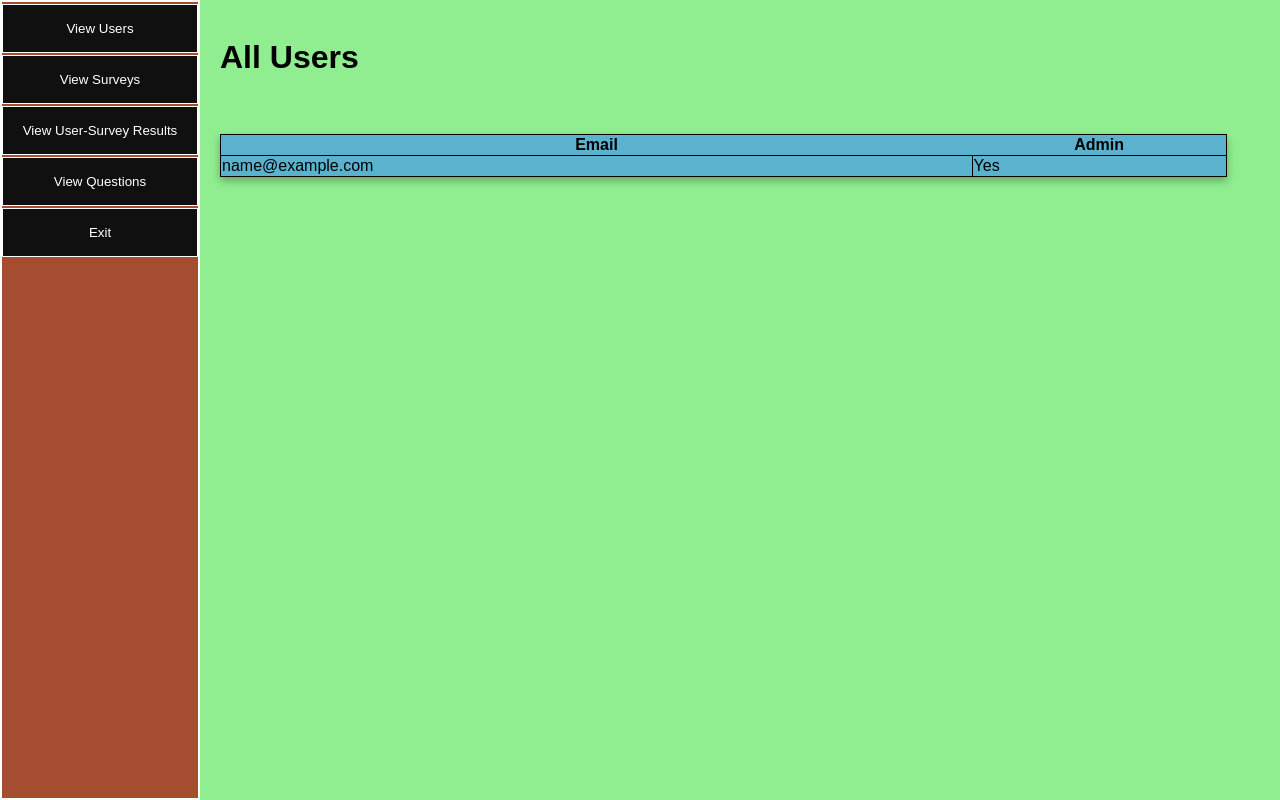
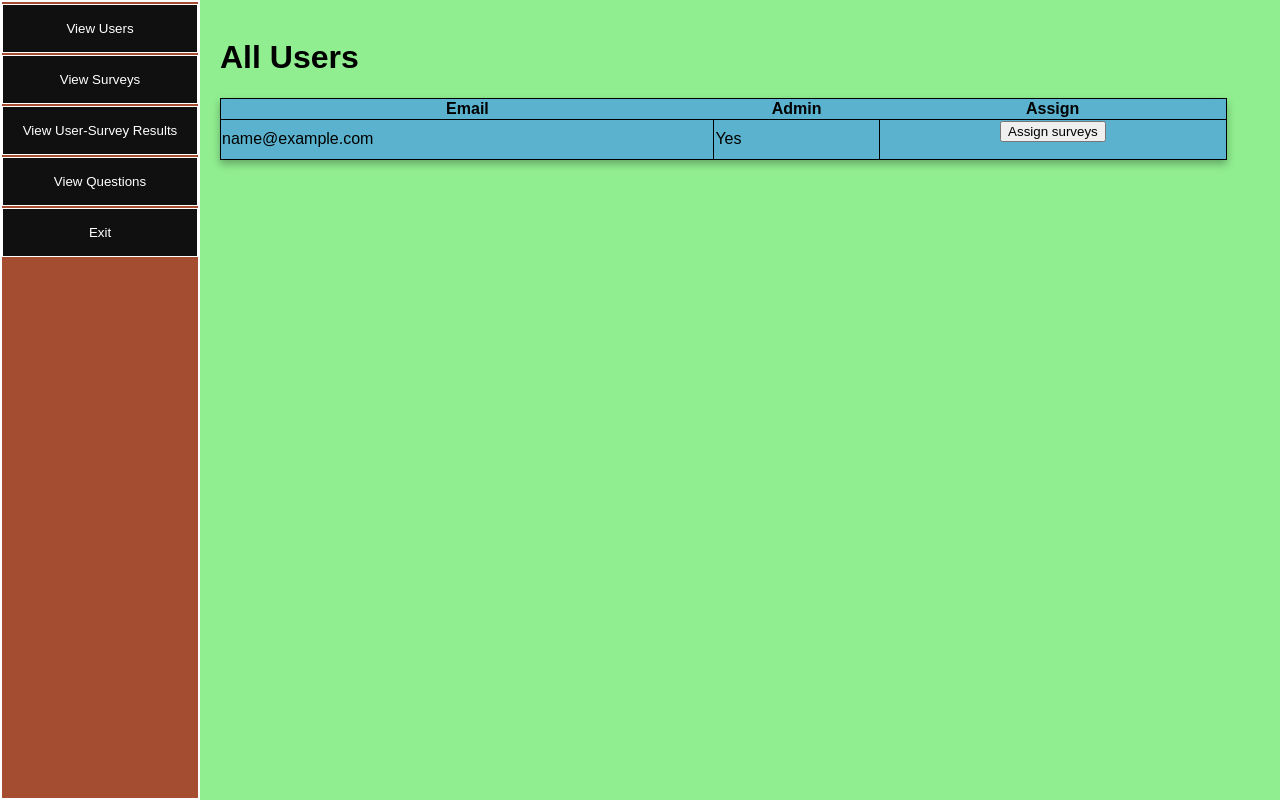
Before and after one commit to LeoHerms/WebSurveyEngine, a PHP site: page /viewUsers.php in a window 1280 px wide. Run offline with PHP 8.4, Linux system fonts and the light colour scheme; the visitor is signed in with stand-in values (Sample User, id 1); tables that the repository leaves empty or names only in its code hold one stand-in row (values such as "Sample post").

Commit message:
Added the transition to assignSurvey.php. Still need to complete assignSurvey.php

```diff
--- a/viewUsers.php
+++ b/viewUsers.php
@@ -13,7 +13,7 @@ $store_db = new EngineDB();
 $store_db->connect();
 
 // Retrieve all users from the database
-$query = "SELECT email, is_admin FROM entity_user";
+$query = "SELECT id_user, email, is_admin FROM entity_user";
 $result = $store_db->getDb()->query($query);
 
 $users = [];
@@ -55,6 +55,7 @@ $store_db->disconnect();
                     <tr>
                         <th>Email</th>
                         <th>Admin</th>
+                        <th>Assign</th>
                     </tr>
                 </thead>
                 <tbody>
@@ -62,9 +63,15 @@ $store_db->disconnect();
                         <tr>
                             <td><?php echo htmlspecialchars($user['email']); ?></td>
                             <td><?php echo $user['is_admin'] ? 'Yes' : 'No'; ?></td>
+                            <td style="text-align: center;">
+                                <form class="assignSurvey" action="assignSurvey.php" method="post">
+                                    <input type="hidden" name="user_id" value="<?php echo $user['id_user']; ?>">
+                                    <button type="submit">Assign surveys</button>
+                                </form>
+                            </td>
                         </tr>
                     <?php endforeach; ?>
-                <br><br>
+
                 </tbody>
             </table>
         <?php endif; ?>
```
